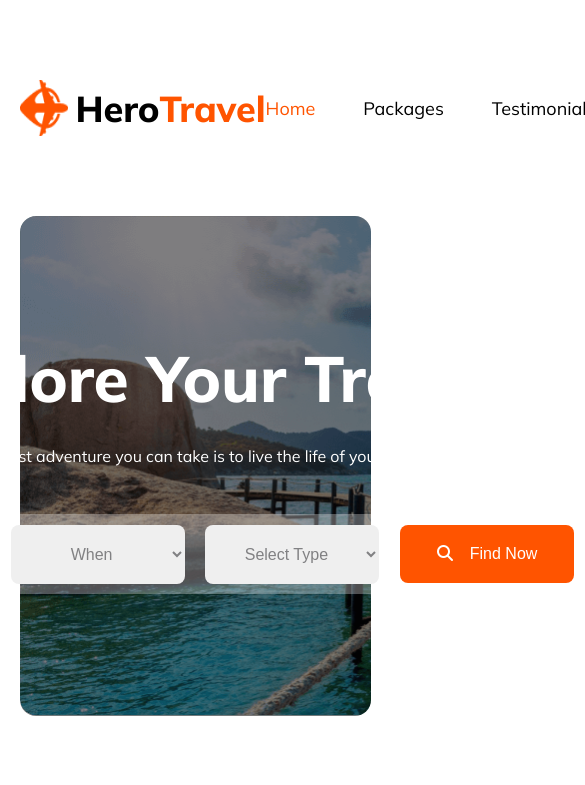
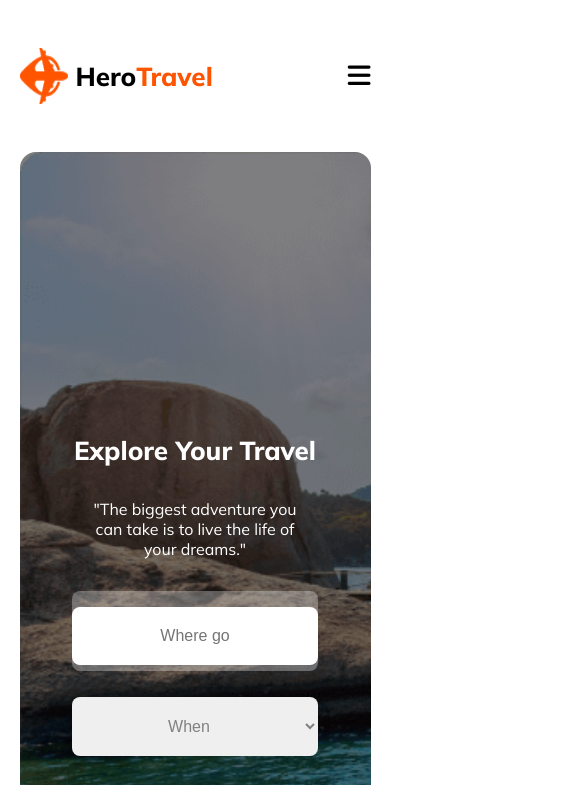
Before and after one commit to MahiaAnwar/Hero-Travel, a plain HTML site: page index.html in a window 390 px wide. Shown: the top 785 px of the page, 585 px wide, since content can reach past the window. Drawn offline with Linux system fonts and the light colour scheme.

Commit message:
done responsive for max width 600px

```diff
--- a/assets/css/style.css
+++ b/assets/css/style.css
@@ -58,7 +58,7 @@ li{
 }
 /* banner */
 .explore-your-travel{
-    height: 500px;
+    height: 800px;
     text-align: center;
     display: flex;
     align-items: center;
@@ -194,3 +194,52 @@ hr{
 .reserved{
     padding-bottom: 2rem;
 }
+/* footer end */
+.ham-burger{
+    display: none;
+}
+
+/* responsive */
+@media screen and (max-width:600px){
+    .nav-option{
+        display: none;
+    }
+    .ham-burger{
+        display: block;
+    }
+    h3{
+        font-size: 26px;
+    }
+    .ham-burger i{
+        font-size: 26px;
+    }
+    .container{
+        margin: 3rem auto;
+    }
+    p{
+        font-size: 16px;
+    }
+    .explore-container h3{
+        font-size: 26px;
+    }
+    .explore-container p{
+        width: 60%;
+    }
+    .explore-container p{
+        margin: 2rem auto;
+    }
+    .travel-input{
+        flex-direction: column;
+        width: 70%;
+        margin: auto;
+    }
+    .travel-input input,
+    .travel-input select,
+    .travel-input button{
+        width: 100%;
+        margin: 1rem 0;
+    }
+    .popular-section, .row1, .row2, .row3{
+        grid-template-columns: 1fr;
+    }
+}
--- a/index.html
+++ b/index.html
@@ -24,6 +24,7 @@
             <p>Blog</p>
             <p>Contact</p>
         </div>
+        <div class="ham-burger"><i class="fa-solid fa-bars"></i></div>
     </nav>
 <!-- banner -->
 <section class="container explore-your-travel">
```
